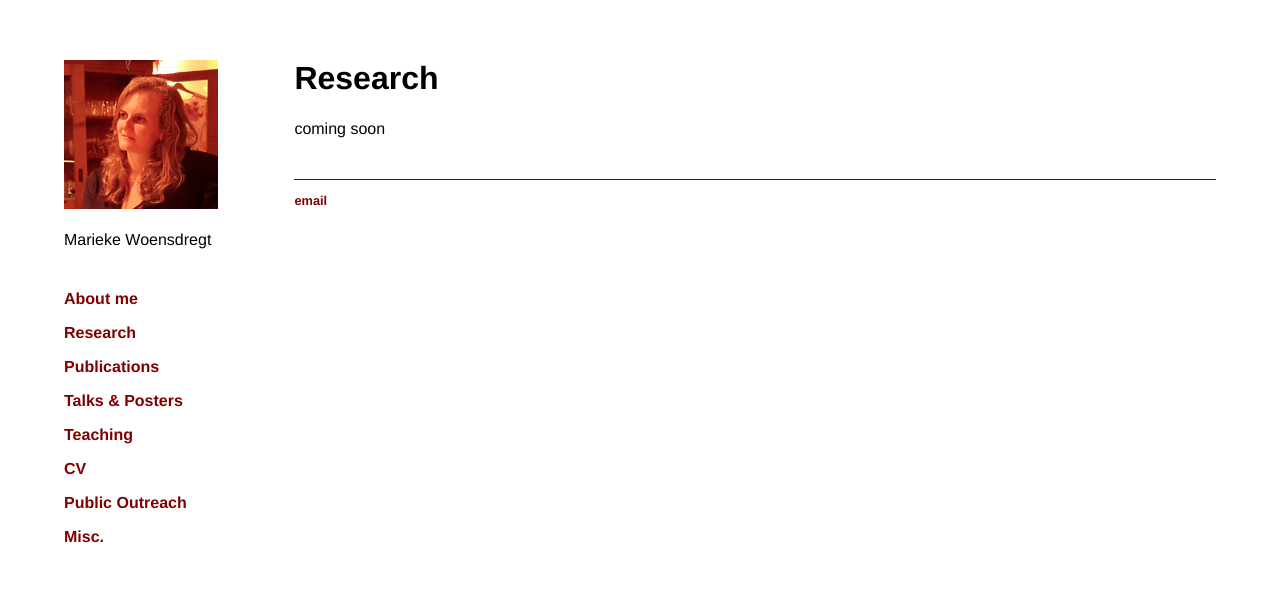
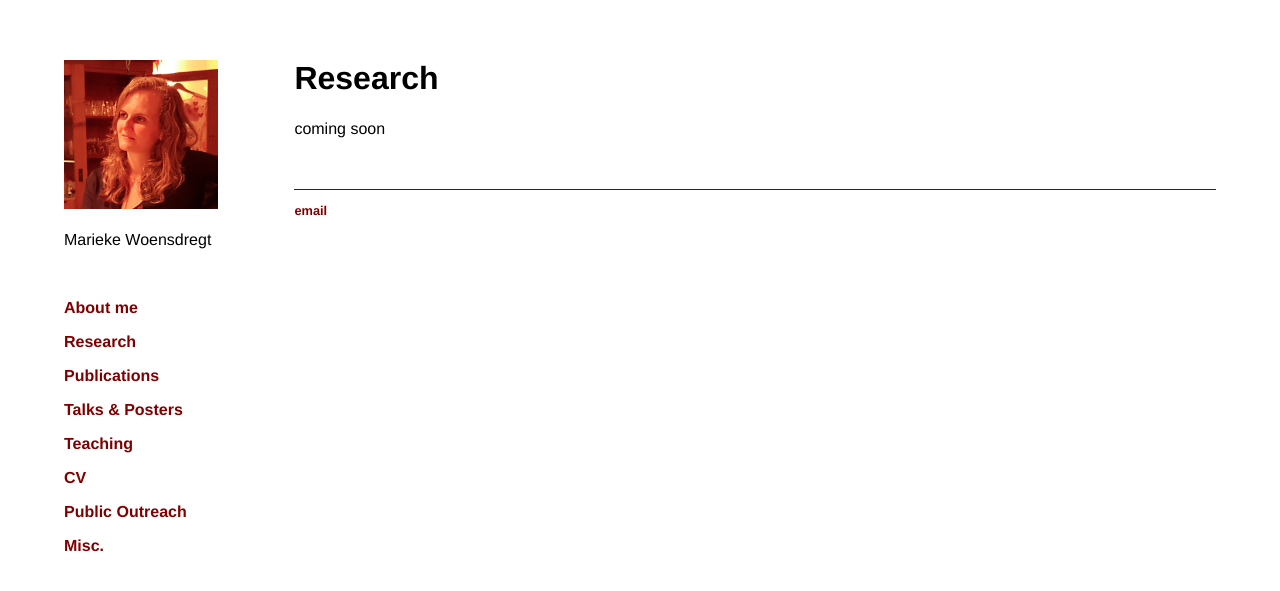
Before and after one commit to marieke-woensdregt/marieke-woensdregt.github.io, a Jekyll site: the page built from research/index.html, in a window 1280 px wide. Shown: the top 591 px of the page. Built offline with Jekyll 4.4.1, drawn with Linux system fonts in a browser that asks for light colours.

Commit message:
Update main.css

```diff
--- a/css/main.css
+++ b/css/main.css
@@ -37,7 +37,7 @@ p {
     font-family:'Helvetica', 'Arial', 'Sans-Serif';
     line-height: 1.4em;
     color: #000000;
-    padding-bottom: 1.4em;
+    padding-bottom: 2em;
 }
 footer {
     border-top: 1px solid #800000;
```
